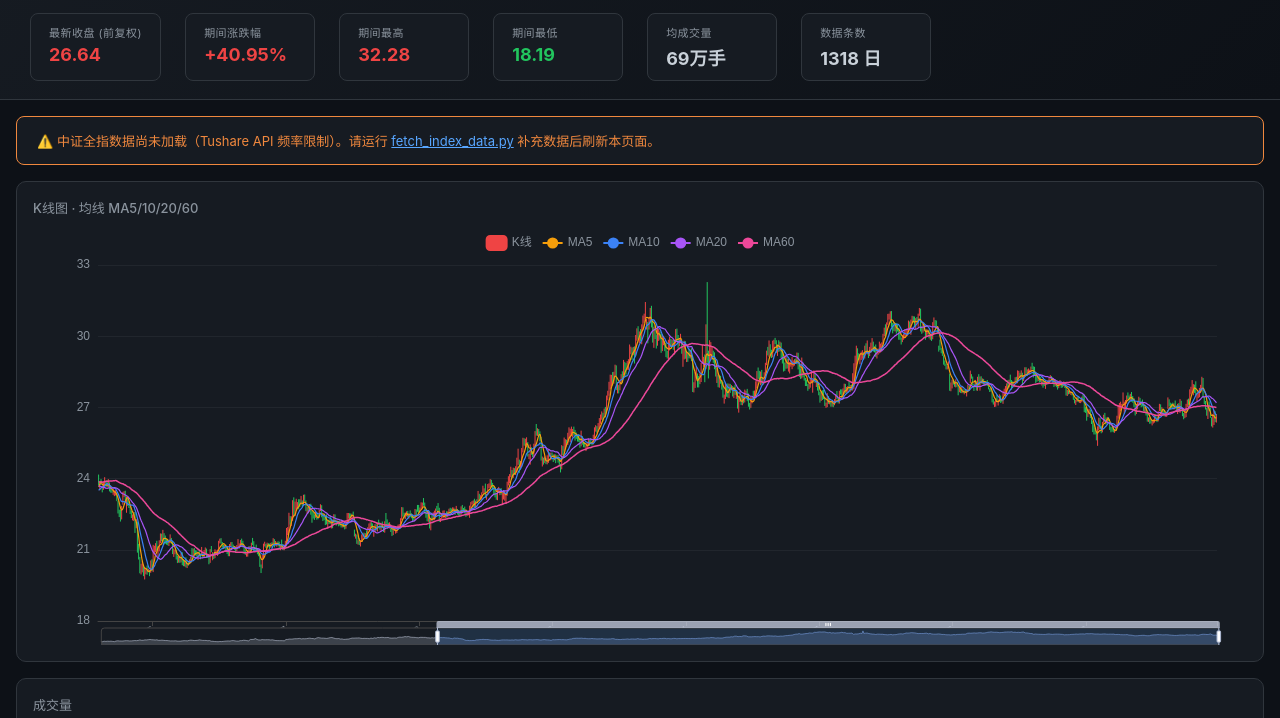
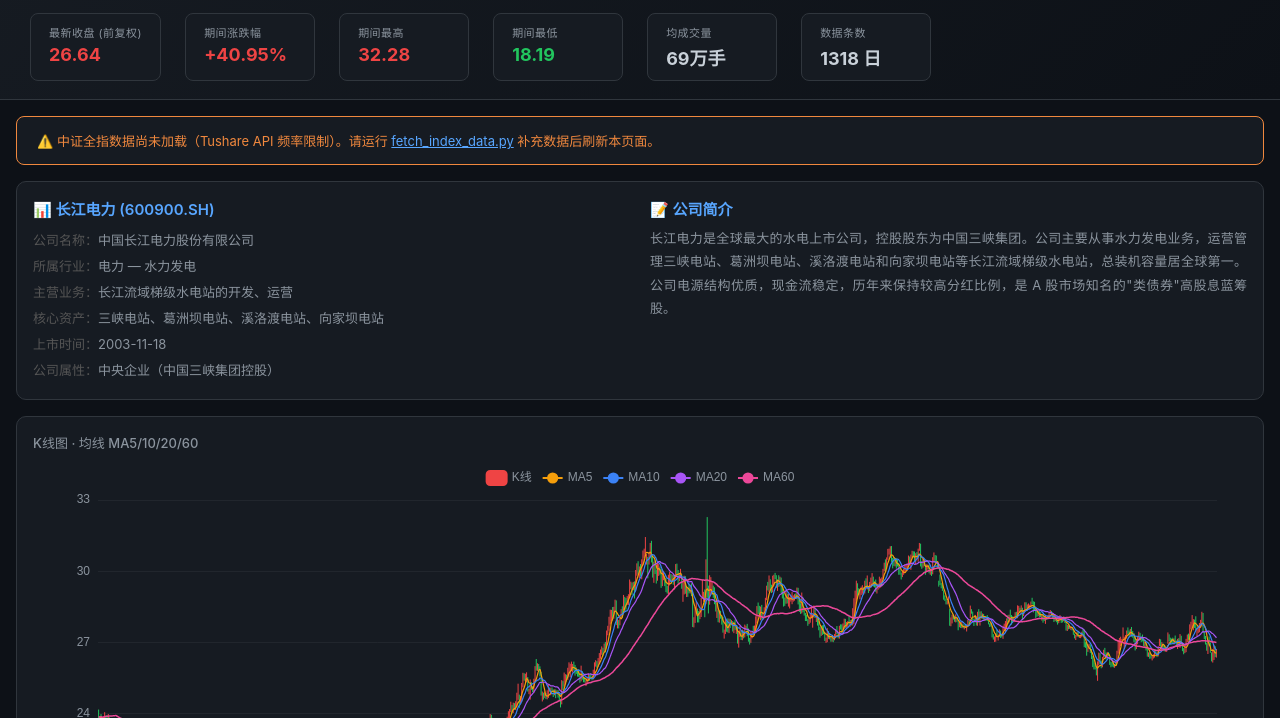
Before and after one commit to OliviaFXX/QuantTrade, a plain HTML site: page 600900_SH_dashboard.html in a window 1280 px wide. Shown: the part 82-800 px from the top of the page. Drawn offline with nearby package versions, Linux system fonts and the light colour scheme.

Commit message:
Add stock profile section for 长江电力

```diff
--- a/600900_SH_dashboard.html
+++ b/600900_SH_dashboard.html
@@ -44,6 +44,28 @@
 
 <div id="note-idx" class="note-box" style="display:none;">
   ⚠️ 中证全指数据尚未加载（Tushare API 频率限制）。请运行 <span onclick="alert('请执行: python3 fetch_index_data.py')">fetch_index_data.py</span> 补充数据后刷新本页面。
+</div>
+
+<div class="chart-container" style="margin-bottom:0;">
+  <div style="display:flex; gap:20px; flex-wrap:wrap; align-items:stretch;">
+    <div style="flex:1; min-width:260px;">
+      <div style="font-size:15px; color:#58a6ff; font-weight:600; margin-bottom:8px;">📊 长江电力 (600900.SH)</div>
+      <div style="color:#8b949e; font-size:13px; line-height:2;">
+        <span style="color:#555;">公司名称：</span>中国长江电力股份有限公司<br>
+        <span style="color:#555;">所属行业：</span>电力 — 水力发电<br>
+        <span style="color:#555;">主营业务：</span>长江流域梯级水电站的开发、运营<br>
+        <span style="color:#555;">核心资产：</span>三峡电站、葛洲坝电站、溪洛渡电站、向家坝电站<br>
+        <span style="color:#555;">上市时间：</span>2003-11-18<br>
+        <span style="color:#555;">公司属性：</span>中央企业（中国三峡集团控股）<br>
+      </div>
+    </div>
+    <div style="flex:1; min-width:260px;">
+      <div style="font-size:15px; color:#58a6ff; font-weight:600; margin-bottom:8px;">📝 公司简介</div>
+      <div style="color:#8b949e; font-size:13px; line-height:1.8; text-align:justify;">
+        长江电力是全球最大的水电上市公司，控股股东为中国三峡集团。公司主要从事水力发电业务，运营管理三峡电站、葛洲坝电站、溪洛渡电站和向家坝电站等长江流域梯级水电站，总装机容量居全球第一。公司电源结构优质，现金流稳定，历年来保持较高分红比例，是 A 股市场知名的"类债券"高股息蓝筹股。
+      </div>
+    </div>
+  </div>
 </div>
 
 <div class="chart-container">
```
